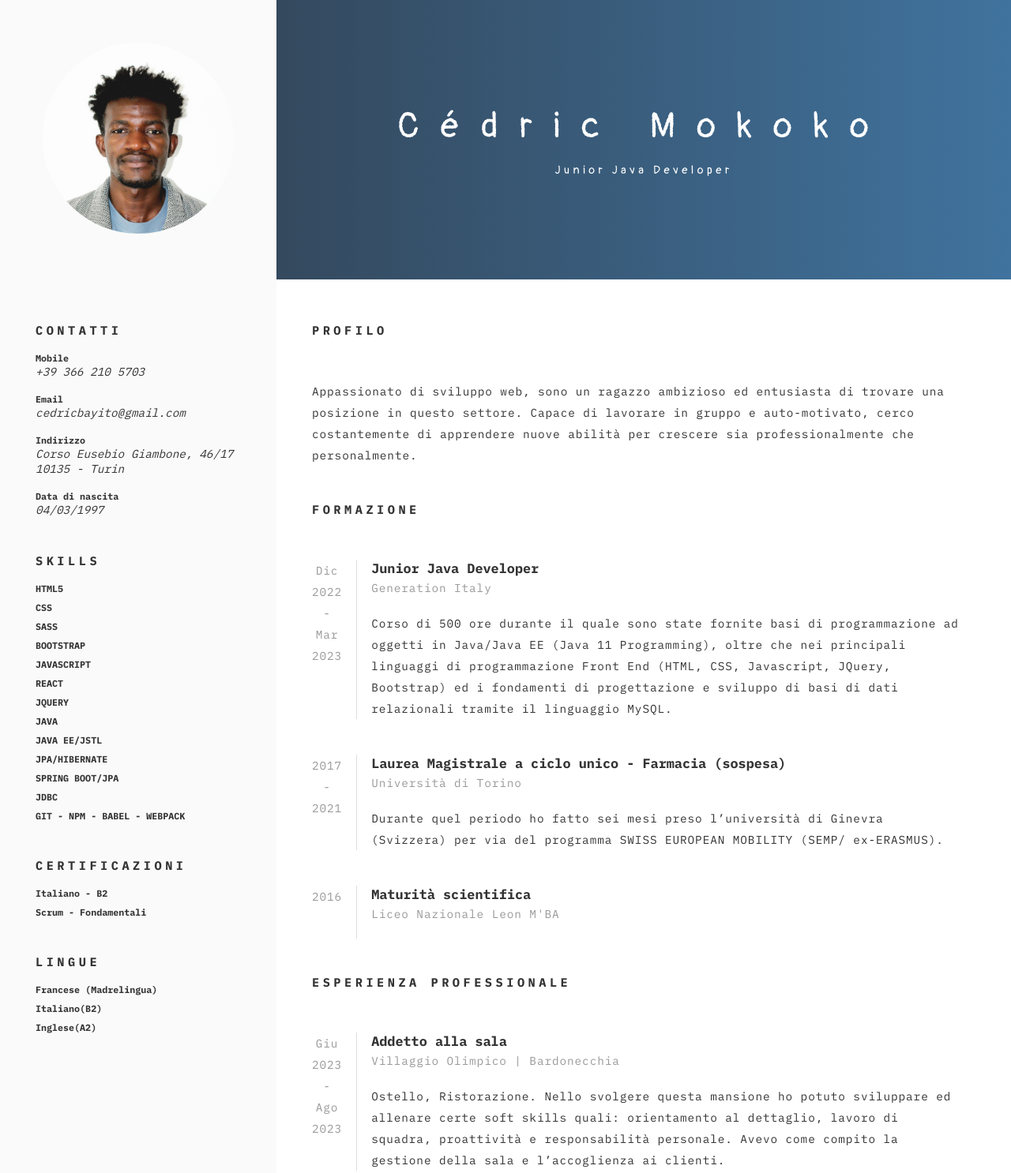
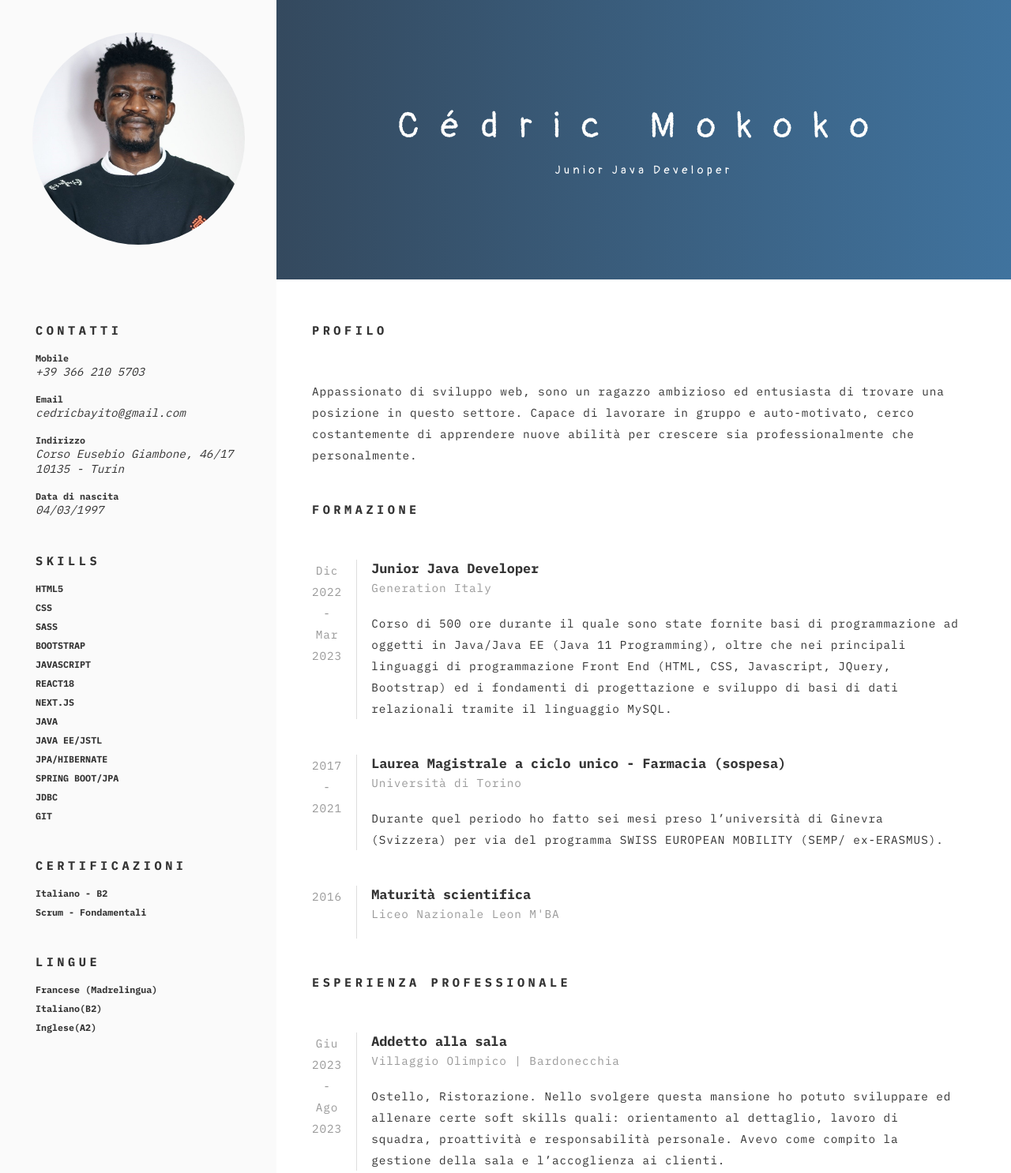
Before and after one commit to CedricMokoko/Curriculum-netlify, a website: page index.html in a window 1280 px wide. Shown: the top 1486 px of the page at 79% size. Drawn offline with nearby package versions, Linux system fonts and the light colour scheme.

Commit message:
modification foto profilo ed aggiunta di Next.js come skill

```diff
--- a/index.html
+++ b/index.html
@@ -25,7 +25,7 @@
         <p><span>Junior Java Developer</span></p>
       </header>
       <section class="picture">
-        <img src="./img/Photo_cv.jpg" alt="Cédric" />
+        <img src="./img/PhotoCedric.jpg" alt="Cédric" />
       </section>
       <aside>
         <div class="block">
@@ -57,11 +57,12 @@
             <h3>JAVASCRIPT</h3>
           </div>
           <div class="animation-skills">
-            <h3>REACT</h3>
+            <h3>REACT18</h3>
           </div>
           <div class="animation-skills">
-            <h3>JQUERY</h3>
+            <h3>NEXT.JS</h3>
           </div>
+
           <div class="animation-skills">
             <h3>JAVA</h3>
           </div>
@@ -78,7 +79,7 @@
             <h3>JDBC</h3>
           </div>
           <div class="animation-skills">
-            <h3>GIT - NPM - BABEL - WEBPACK</h3>
+            <h3>GIT</h3>
           </div>
         </div>
         <div class="block">
--- a/scss/style.scss
+++ b/scss/style.scss
@@ -106,7 +106,7 @@ header {
 
 .picture {
   grid-area: picture;
-  padding: 6rem;
+  padding: 4.5rem;
   background: var(--background);
   transition: 1s ease-in-out;
   @include lg {
@@ -123,11 +123,9 @@ header {
   }
   img {
     border-radius: 50%;
-    opacity: 0.9;
     transition: transform 0.5s ease;
-
     &:hover {
-      transform: scale(1.3);
+      transform: scale(1.2);
     }
   }
 }
```
Also changed, not shown: css/style.css, img/PhotoCedric.jpg (added), img/Photo_cv.jpg (deleted), 1 other file.
